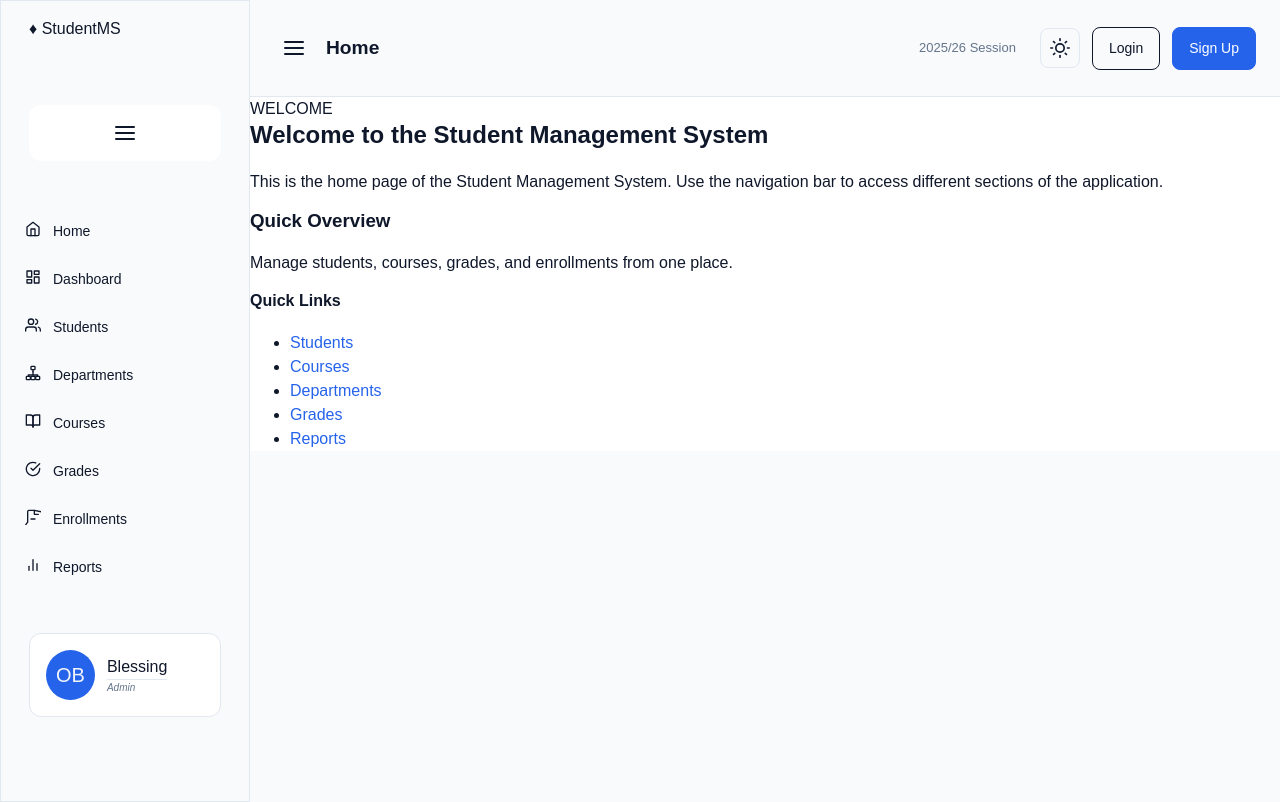
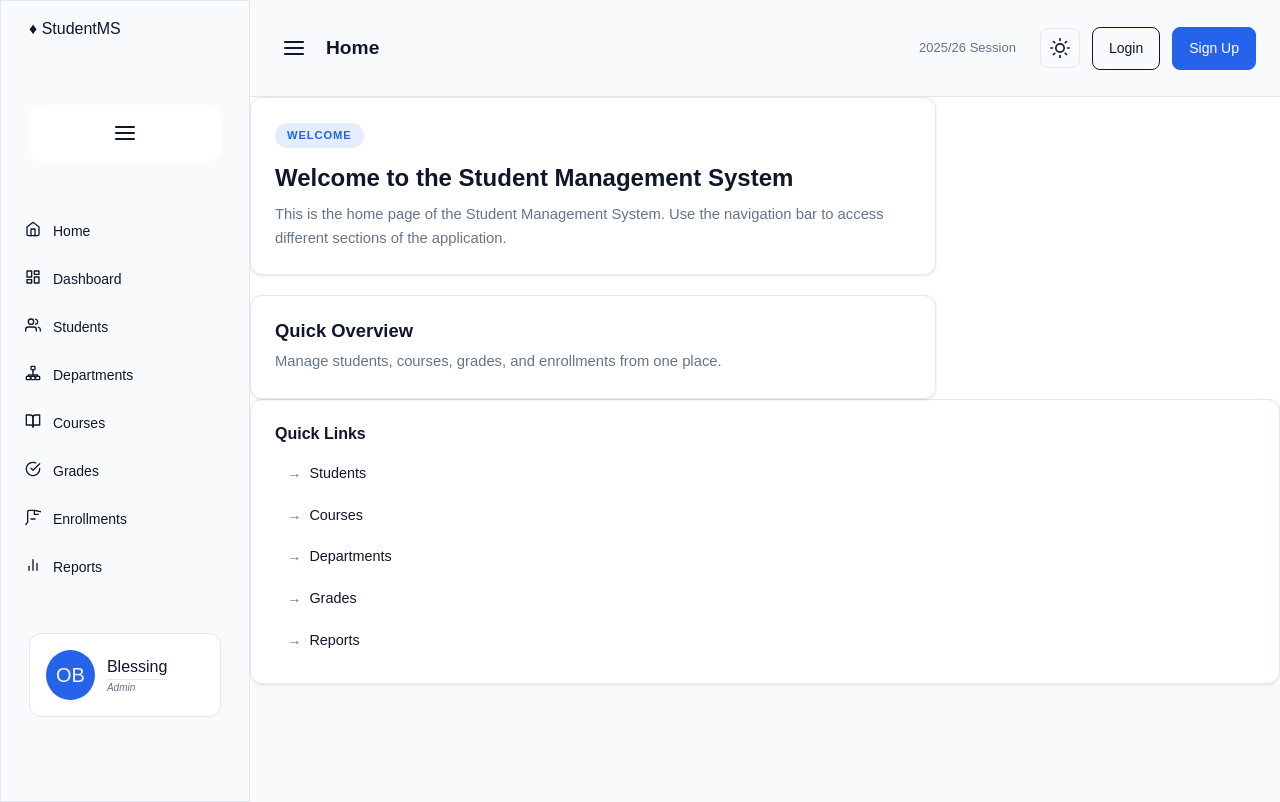
Before and after one commit to MrBQuantized/student-ms-backend, a FastAPI app: template src/templates/home.html in a window 1280 px wide. Run offline with FastAPI, Linux system fonts and the light colour scheme; the template is opened without the code that fills it, so the values that code supplies are empty; parts of the project's set-up code (start-up, migrations or seed data) failed here and were passed over.

Commit message:
modified files

```diff
--- a/src/app/database.py
+++ b/src/app/database.py
@@ -1,6 +1,5 @@
 from sqlalchemy.ext.asyncio import AsyncSession, async_sessionmaker, create_async_engine
 from sqlalchemy.orm import DeclarativeBase
-
 
 DATABASE_URL = "sqlite+aiosqlite:///./students.db"
 
@@ -16,7 +15,7 @@ AsyncSessionLocal = async_sessionmaker(
 )
 
 
-class Base(DeclarativeBase):   # Base = declarative_base() is deprecated.
+class Base(DeclarativeBase):  # Base = declarative_base() is deprecated.
     pass
 
 
--- a/src/routers/pages/__init__.py
+++ b/src/routers/pages/__init__.py
@@ -3,9 +3,11 @@ from fastapi import APIRouter
 from .courses import router as courses_router
 from .departments import router as departments_router
 from .enrollments import router as enrollments_router
+from .home import router as home_router
 from .students import router as students_router
 
 router = APIRouter()
+router.include_router(home_router, prefix="/home", tags=["pages-home"])
 router.include_router(students_router, prefix="/students", tags=["pages-students"])
 router.include_router(courses_router, prefix="/courses", tags=["pages-courses"])
 router.include_router(
--- /dev/null
+++ b/src/static/css/pages/home.css
@@ -0,0 +1,126 @@
+/* ===========================================
+   HOME PAGE
+=========================================== */
+
+#home.page-section {
+  display: none;
+}
+
+#home.page-section.active {
+  display: block;
+}
+
+/* Two-column layout: main + side */
+#home .content-grid {
+  display: grid;
+  grid-template-columns: minmax(0, 1fr) 320px;
+  gap: 24px;
+  align-items: start;
+}
+
+#home .content-main {
+  min-width: 0;
+}
+
+#home .content-side {
+  min-width: 0;
+}
+
+/* Stack cards in main column */
+#home .content-main .card + .card {
+  margin-top: 20px;
+}
+
+/* Cards */
+#home .card {
+  padding: 24px;
+  background-color: var(--color-surface);
+  border: 1px solid var(--color-border);
+  border-radius: var(--border-radius-lg);
+  box-shadow: var(--shadow-sm);
+}
+
+#home .card h1 {
+  margin: 0 0 10px;
+  font-size: 1.5rem;
+  line-height: 1.3;
+  color: var(--color-text);
+}
+
+#home .card h3 {
+  margin: 0 0 8px;
+  font-size: 1.15rem;
+  color: var(--color-text);
+}
+
+#home .card h4 {
+  margin: 0 0 12px;
+  font-size: 1rem;
+  color: var(--color-text);
+}
+
+/* Badge */
+#home .badge {
+  display: inline-block;
+  margin-bottom: 14px;
+  padding: 4px 12px;
+  font-size: 0.7rem;
+  font-weight: 700;
+  letter-spacing: 0.08em;
+  color: var(--color-primary);
+  background-color: color-mix(in srgb, var(--color-primary) 12%, transparent);
+  border-radius: 999px;
+}
+
+/* Muted text */
+#home .muted {
+  margin: 0;
+  color: var(--color-text-muted);
+  font-size: 0.925rem;
+  line-height: 1.6;
+}
+
+/* Quick links */
+#home .quick-links {
+  display: flex;
+  flex-direction: column;
+  gap: 4px;
+  margin: 0;
+  padding: 0;
+  list-style: none;
+}
+
+#home .quick-links a {
+  display: block;
+  padding: 8px 12px;
+  border-radius: var(--border-radius);
+  color: var(--color-text);
+  font-size: 0.9rem;
+  text-decoration: none;
+  transition:
+    background-color 0.2s ease,
+    color 0.2s ease;
+}
+
+#home .quick-links a::before {
+  content: "→";
+  margin-right: 8px;
+  color: var(--color-text-muted);
+}
+
+#home .quick-links a:hover {
+  background-color: var(--color-surface-hover);
+  color: var(--color-primary);
+  text-decoration: none;
+}
+
+#home .quick-links a:hover::before {
+  color: var(--color-primary);
+}
+
+/* Responsive */
+@media (max-width: 1024px) {
+  #home .content-grid {
+    grid-template-columns: minmax(0, 1fr);
+  }
+}
--- a/src/templates/layout.html
+++ b/src/templates/layout.html
@@ -4,7 +4,7 @@
         <meta charset="UTF-8" />
         <meta name="viewport" content="width=device-width, initial-scale=1.0" />
         <title>
-            {% if title %} Student Management System - {{ title }} {% else %} Student
+            {% if title %} dnetsdent Management System - {{ title }} {% else %} Student
                 Management System {% endif %}
         </title>
         <!-- CSS (Base, Layout, Components)-->
@@ -15,7 +15,7 @@
               href="{{ url_for('static', path='/css/layout.css') }}" />
         <!-- CSS (Pages) -->
         <link rel="stylesheet"
-              href="{{ url_for('static', path='/css/pages/dashboard.css') }}" />
+              href="{{ url_for('static', path='/css/pages/home.css') }}" />
     </head>
     <body>
         <div class="app">
@@ -39,7 +39,7 @@
                     </svg>
                 </button>
                 <nav class="side-nav">
-                    <a href="{{ url_for("home") }}" class="nav-item active">
+                    <a href="{{ url_for('home') }}" class="nav-item active">
                         <svg class="icon"
                              viewBox="0 0 24 24"
                              fill="none"
@@ -51,7 +51,7 @@
                             <polyline points="9 22 9 12 15 12 15 22" />
                         </svg>
                         <span class="icon">Home</span></a>
-                    <a href="{{ url_for("dashboard") }}" class="nav-item">
+                    <a href="{{ url_for('dashboard') }}" class="nav-item">
                         <svg class="icon"
                              viewBox="0 0 24 24"
                              fill="none"
@@ -65,7 +65,7 @@
                             <rect x="3" y="16" width="7" height="5" />
                         </svg>
                         <span class="icon">Dashboard</span></a>
-                    <a href="{{ url_for("students") }}" class="nav-item">
+                    <a href="{{ url_for('students') }}" class="nav-item">
                         <svg class="icon"
                              viewBox="0 0 24 24"
                              fill="none"
@@ -79,7 +79,7 @@
                             <path d="M16 3.13a4 4 0 0 1 0 7.75" />
                         </svg>
                         <span class="icon">Students</span></a>
-                    <a href="{{ url_for("departments") }}" class="nav-item">
+                    <a href="{{ url_for('departments') }}" class="nav-item">
                         <svg class="icon"
                              viewBox="0 0 24 24"
                              fill="none"
@@ -96,7 +96,7 @@
                             <path d="M12 10v5" />
                         </svg>
                         <span class="icon">Departments</span></a>
-                    <a href="{{ url_for("courses") }}" class="nav-item">
+                    <a href="{{ url_for('courses') }}" class="nav-item">
                         <svg class="icon"
                              viewBox="0 0 24 24"
                              fill="none"
@@ -108,7 +108,7 @@
                             <path d="M22 3h-6a4 4 0 0 0-4 4v14a3 3 0 0 1 3-3h7z" />
                         </svg>
                         <span class="icon">Courses</span></a>
-                    <a href="{{ url_for("grades") }}" class="nav-item">
+                    <a href="{{ url_for('grades') }}" class="nav-item">
                         <svg class="icon"
                              viewBox="0 0 24 24"
                              fill="none"
@@ -120,7 +120,7 @@
                             <polyline points="22 4 12 14.01 9 11.01" />
                         </svg>
                         <span class="icon">Grades</span></a>
-                    <a href="{{ url_for("enrollments") }}" class="nav-item">
+                    <a href="{{ url_for('enrollments') }}" class="nav-item">
                         <svg class="icon"
                              viewBox="0 0 24 24"
                              fill="none"
@@ -133,7 +133,7 @@
                             <line x1="9" y1="15" x2="15" y2="15" />
                         </svg>
                         <span class="icon">Enrollments</span></a>
-                    <a href="{{ url_for("reports") }}" class="nav-item">
+                    <a href="{{ url_for('reports') }}" class="nav-item">
                         <svg class="icon"
                              viewBox="0 0 24 24"
                              fill="none"
@@ -231,6 +231,7 @@
             <script type="module" src="{{ url_for('static', path='/js/utils.js') }}"></script>
             <script type="module" src="{{ url_for('static', path='/js/script.js') }}"></script>
             <script type="module" src="{{ url_for('static', path='/js/theme.js') }}"></script>
+            <script type="module" src="{{ url_for('static', path='/js/students.js') }}"></script>
         </div>
     </body>
 </html>
```
Also changed, not shown: src/app/main.py (+2 -8 lines), src/routers/pages/home.py (added, +30 -0 lines), src/routers/pages/students.py (+13 -15 lines), tests/test_home_router.py (added, +12 -0 lines), students.db, tests/test_routes.py (deleted).
